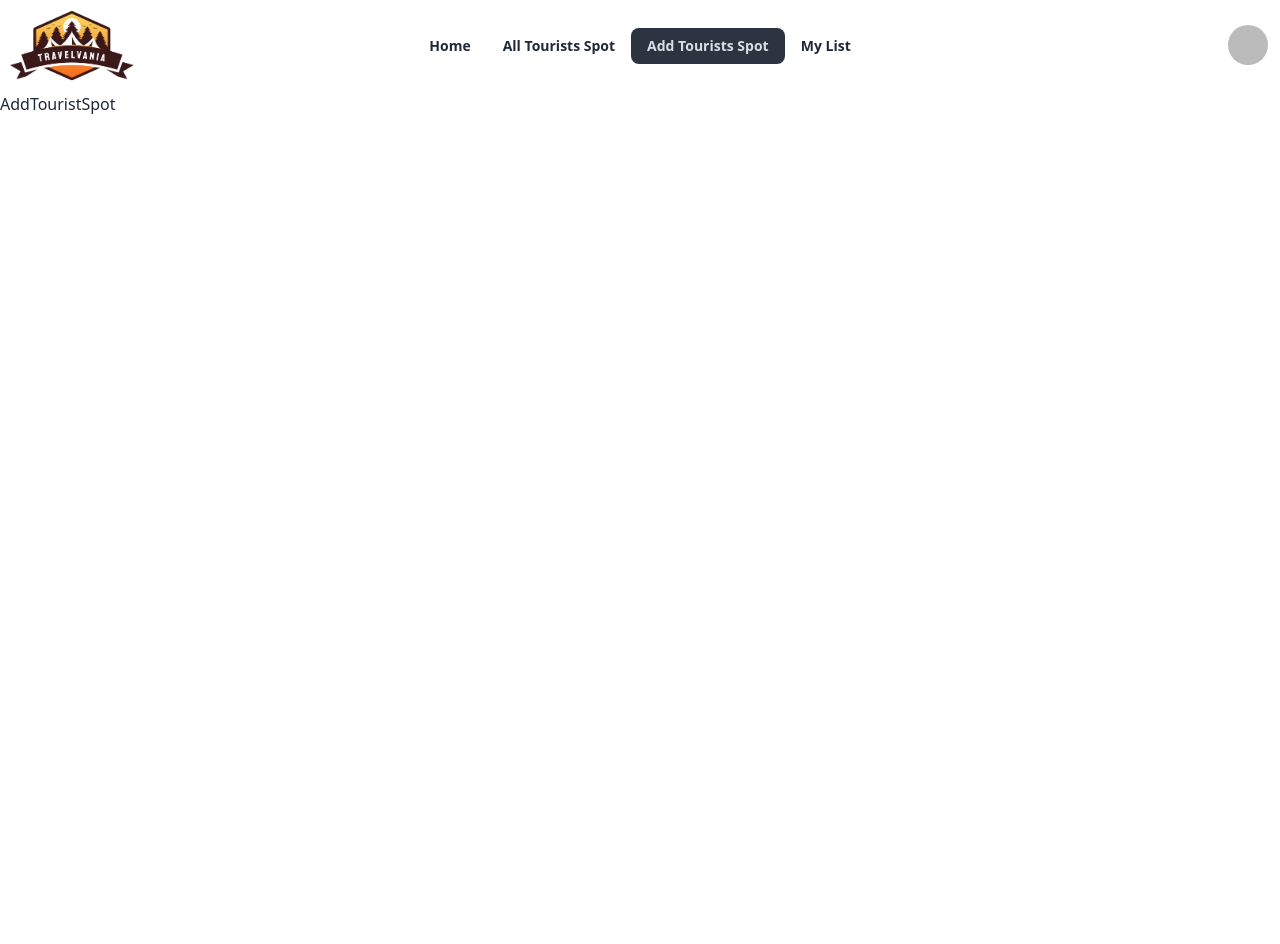
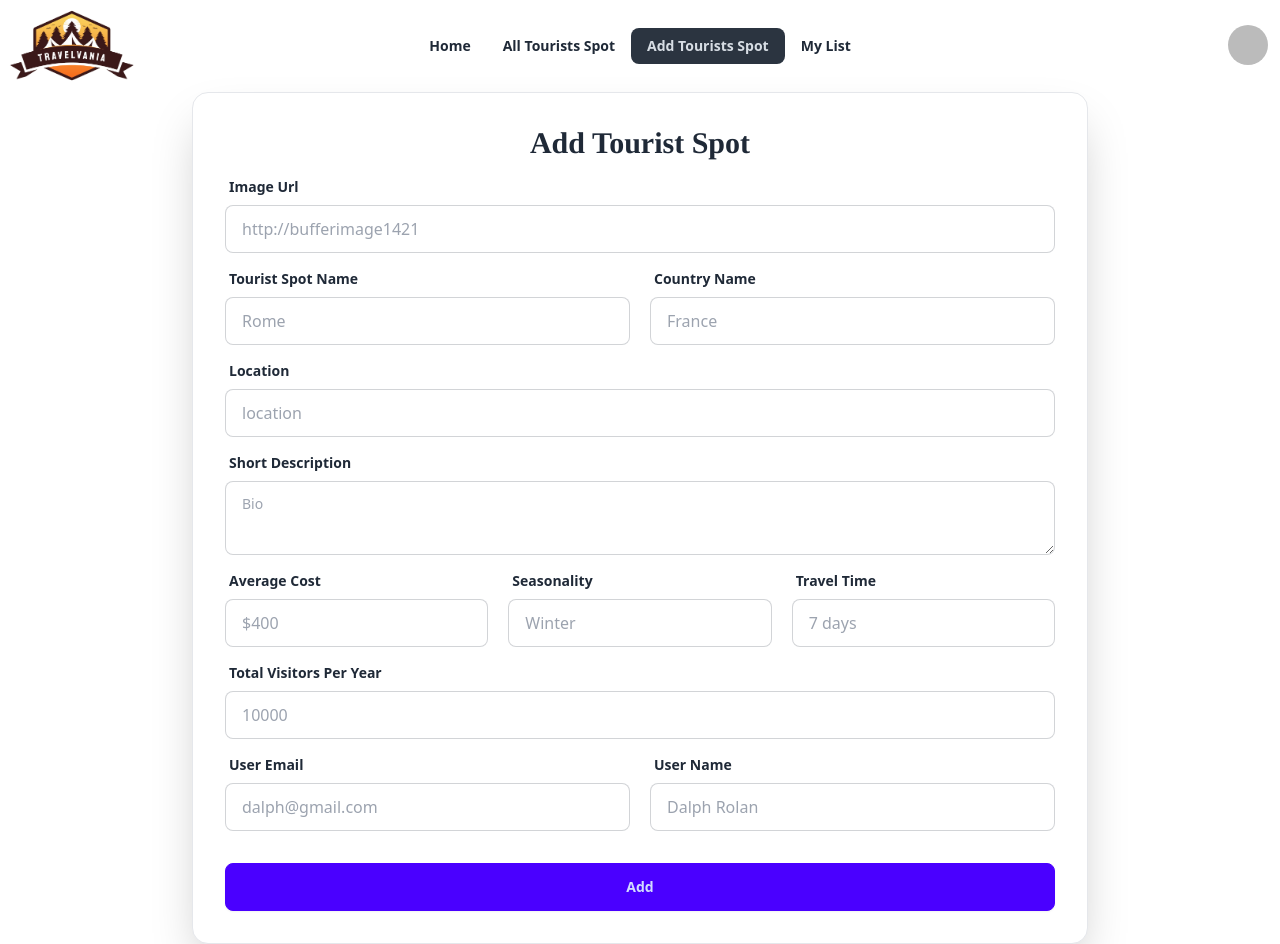
Before and after one commit to MASHRAFI47/Travel-Vania-Client, a React (Vite) app: page /add-tourists-spot in a window 1280 px wide. Before the commit the page ends 800 px from the top, so only its background shows below. Built offline with nearby package versions, Linux system fonts and the light colour scheme; no server answers; sample sign-in values are in the browser's storage.

Commit message:
sweet alert added

```diff
--- a/package.json
+++ b/package.json
@@ -22,6 +22,7 @@
     "react-simple-typewriter": "^5.0.1",
     "react-toastify": "^10.0.5",
     "sort-by": "^1.2.0",
+    "sweetalert2": "^11.10.8",
     "swiper": "^11.1.1"
   },
   "devDependencies": {
--- a/src/main.jsx
+++ b/src/main.jsx
@@ -32,7 +32,7 @@ const router = createBrowserRouter([
       },
       {
         path: "/add-tourists-spot",
-        element: <AddTouristsSpot />
+        element: <PrivateRoute><AddTouristsSpot /></PrivateRoute>
       },
       {
         path: "/my-list",
--- a/src/pages/AddTouristsSpot/AddTouristsSpot.jsx
+++ b/src/pages/AddTouristsSpot/AddTouristsSpot.jsx
@@ -1,7 +1,140 @@
+import { useContext } from "react"
+import { useForm } from "react-hook-form"
+import { AuthContext } from "../../providers/AuthProvider/AuthProvider"
+import Swal from "sweetalert2"
 
 const AddTouristSpot = () => {
+  const { user } = useContext(AuthContext)
+  const {
+    register,
+    handleSubmit,
+    formState: { errors },
+  } = useForm()
+
+  const onSubmit = (data) => {
+    const { imageURL, tourists_spot_name, country_Name, location, average_cost, seasonality, travel_time, totaVisitorsPerYear, userEmail, userName } = data;
+    const email = user.email
+    const newSpot = { email, imageURL, tourists_spot_name, country_Name, location, average_cost, seasonality, travel_time, totaVisitorsPerYear, userEmail, userName }
+    console.log(data)
+
+    fetch('http://localhost:4000/tourists', {
+      method: "POST",
+      headers: {
+        "content-type": "application/json"
+      },
+      body: JSON.stringify(newSpot)
+    })
+      .then(res => res.json())
+      .then(data => {
+        if (data.insertedId) {
+          Swal.fire({
+            title: "Your data has been added",
+            icon: "success"
+          });
+        }
+      })
+  }
+
   return (
-    <div>AddTouristSpot</div>
+    <div className="card shrink-0 w-full max-w-4xl border mx-auto shadow-2xl bg-base-100">
+      <form className="card-body" onSubmit={handleSubmit(onSubmit)}>
+        <h1 className="text-3xl font-bold text-center">Add Tourist Spot</h1>
+        <div className="form-control">
+          <label className="label">
+            <span className="label-text font-semibold">Image Url</span>
+          </label>
+          <input type="text" placeholder="http://bufferimage1421" className="input input-bordered" {...register("imageURL", { required: true })} />
+          {errors.imageURL && <span className="text-red-600">This field is required</span>}
+        </div>
+        <div className="grid grid-cols-2 gap-5">
+
+          <div className="form-control">
+            <label className="label font-semibold">
+              <span className="label-text">Tourist Spot Name</span>
+            </label>
+            <input type="text" placeholder="Rome" className="input input-bordered" {...register("tourists_spot_name", { required: true })} />
+            {errors.tourists_spot_name && <span className="text-red-600">This field is required</span>}
+          </div>
+          <div className="form-control">
+            <label className="label font-semibold">
+              <span className="label-text">Country Name</span>
+            </label>
+            <input type="text" placeholder="France" className="input input-bordered" {...register("country_Name", { required: true })} />
+            {errors.country_Name && <span className="text-red-600">This field is required</span>}
+          </div>
+
+        </div>
+        <div className="form-control">
+          <label className="label font-semibold">
+            <span className="label-text">Location</span>
+          </label>
+          <input type="text" placeholder="location" className="input input-bordered" {...register("location", { required: true })} />
+          {errors.location && <span className="text-red-600">This field is required</span>}
+        </div>
+
+        <div className="form-control">
+          <label className="label font-semibold">
+            <span className="label-text">Short Description</span>
+          </label>
+          <textarea className="textarea textarea-bordered" placeholder="Bio" {...register("shortDescription", { required: true })}></textarea>
+          {errors.shortDescription && <span className="text-red-600">This field is required</span>}
+        </div>
+
+        <div className="grid grid-cols-3 gap-5">
+          <div className="form-control">
+            <label className="label font-semibold">
+              <span className="label-text">Average Cost</span>
+            </label>
+            <input type="text" placeholder="$400" className="input input-bordered" {...register("average_cost", { required: true })} />
+            {errors.average_cost && <span className="text-red-600">This field is required</span>}
+          </div>
+          <div className="form-control">
+            <label className="label font-semibold">
+              <span className="label-text">Seasonality</span>
+            </label>
+            <input type="text" placeholder="Winter" className="input input-bordered" {...register("seasonality", { required: true })} />
+            {errors.seasonality && <span className="text-red-600">This field is required</span>}
+          </div>
+          <div className="form-control">
+            <label className="label font-semibold">
+              <span className="label-text">Travel Time</span>
+            </label>
+            <input type="text" placeholder="7 days" className="input input-bordered" {...register("travel_time", { required: true })} />
+            {errors.travel_time && <span className="text-red-600">This field is required</span>}
+          </div>
+        </div>
+        <div className="form-control">
+          <label className="label font-semibold">
+            <span className="label-text">Total Visitors Per Year</span>
+          </label>
+          <input type="text" placeholder="10000" className="input input-bordered" {...register("totaVisitorsPerYear", { required: true })} />
+          {errors.totaVisitorsPerYear && <span className="text-red-600">This field is required</span>}
+        </div>
+        <div className="grid grid-cols-2 gap-5">
+          <div>
+            <div className="form-control">
+              <label className="label font-semibold">
+                <span className="label-text">User Email</span>
+              </label>
+              <input type="email" placeholder="dalph@gmail.com" className="input input-bordered" {...register("userEmail", { required: true })} />
+              {errors.userEmail && <span className="text-red-600">This field is required</span>}
+            </div>
+          </div>
+          <div>
+            <div className="form-control">
+              <label className="label font-semibold">
+                <span className="label-text">User Name</span>
+              </label>
+              <input type="text" placeholder="Dalph Rolan" className="input input-bordered" {...register("userName", { required: true })} />
+              {errors.userName && <span className="text-red-600">This field is required</span>}
+            </div>
+          </div>
+        </div>
+        <div className="form-control mt-6">
+          <button className="btn btn-primary">Add</button>
+        </div>
+      </form>
+    </div>
   )
 }
 
```
Also changed, not shown: 1 other file (tests, documents, lock files or other folders).
